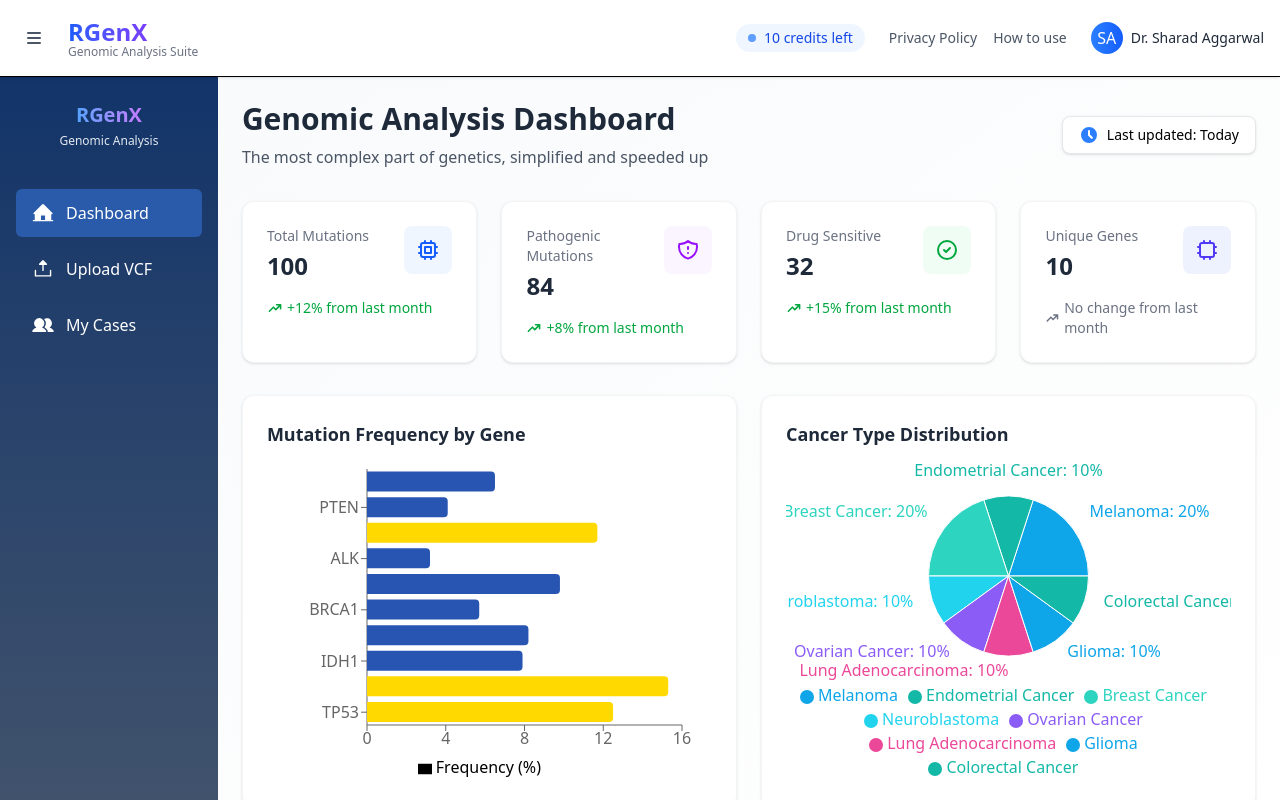
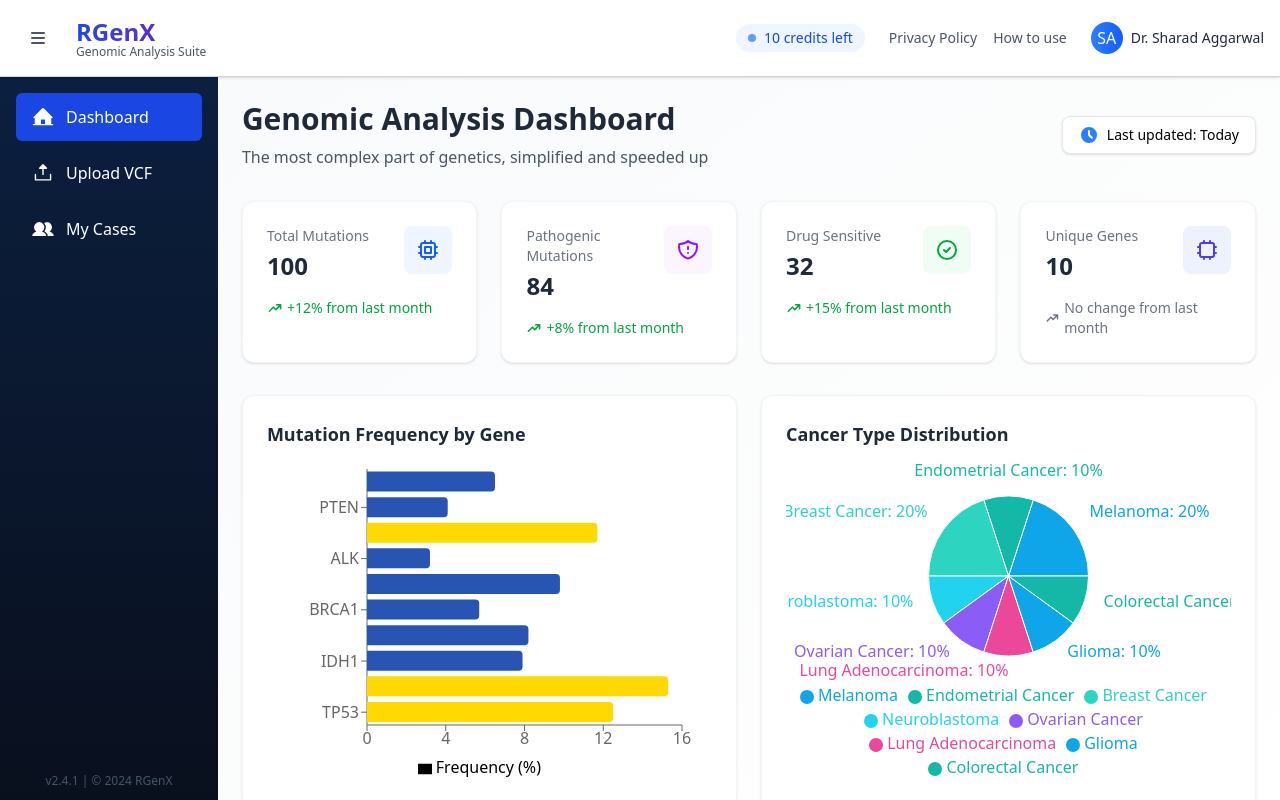
Before and after one commit to usaif1/rgenxv2, a React (Vite) app: page / in a window 1280 px wide. Built offline with nearby package versions, Linux system fonts and the light colour scheme.

Commit message:
Fixed Header, Navbar, removed UI inconsistencies

```diff
--- a/src/components/Header/Header.tsx
+++ b/src/components/Header/Header.tsx
@@ -32,14 +32,16 @@ const Header: React.FC<HeaderProps> = ({
   };
 
   return (
-    <header className="w-full flex justify-between items-center p-4 border-b bg-white shadow-sm z-50">
+    <header className="w-full flex justify-between items-center p-4  border-t-0 border-b border-gray-300 bg-white shadow-sm z-50">
       {/* Logo & Menu Icon */}
       <div className="flex items-center space-x-4">
         <button
           onClick={toggleSidebar}
-          className="p-2 rounded-md hover:bg-gray-100 transition-colors cursor-pointer"
+          className="p-3 rounded-md hover:bg-gray-100 transition-colors cursor-pointer"
         >
           <svg
+            width={32}
+            height={32}
             xmlns="http://www.w3.org/2000/svg"
             className="h-5 w-5 text-gray-600"
             viewBox="0 0 20 20"
@@ -54,10 +56,10 @@ const Header: React.FC<HeaderProps> = ({
         </button>
 
         <div className="flex flex-col">
-          <span className="text-2xl font-bold bg-clip-text text-transparent bg-gradient-to-r from-blue-600 to-purple-600">
+          <span className="text-2xl font-bold bg-clip-text text-transparent bg-gradient-to-r from-blue-700 to-purple-800">
             RGenX
           </span>
-          <span className="text-xs text-gray-500 -mt-1">
+          <span className="text-xs text-gray-600 -mt-1">
             Genomic Analysis Suite
           </span>
         </div>
--- a/src/components/Sidebar/Sidebar.tsx
+++ b/src/components/Sidebar/Sidebar.tsx
@@ -17,29 +17,29 @@ const Sidebar: React.FC = () => {
 
   return (
     <div
-      className={`h-full bg-gradient-to-b from-primary to-slate-600 text-white p-4 flex flex-col justify-between overflow-y-auto transition-all duration-300 ${
-        isSidebarOpen ? "w-64" : "w-24"
-      }`}
+      className={`h-full max-h-[100svh] relative bg-gradient-to-b from-primary to-slate-900 text-white p-2 px-4 flex flex-col justify-between overflow-hidden transition-all duration-300 ${isSidebarOpen ? "w-64" : "w-20"
+        }`}
     >
-      <div>
-        <div
-          className={`flex items-center justify-center mb-8 transition-all duration-300 ${
+      <div className="absolute inset-0 h-full bg-black backdrop-blur-1xl opacity-40"></div>
+      <div className="relative z-20 py-2">
+        {/* <div
+          className={`flex items-center justify-center mb-6 transition-all duration-300 ${
             isSidebarOpen ? "h-16" : "h-12 mt-4"
           }`}
         >
           {isSidebarOpen ? (
-            <div className="flex flex-col items-center">
-              <span className="text-xl font-bold bg-clip-text text-transparent bg-gradient-to-r from-blue-400 to-purple-400">
+            <div className="flex flex-col items-center pt-3">
+              <span className="text-2xl font-bold bg-clip-text text-transparent bg-gradient-to-r from-blue-400 to-purple-400">
                 RGenX
               </span>
-              <span className="text-xs text-slate-200 mt-1">
+              <span className="text-xs text-slate-200 mt">
                 Genomic Analysis
               </span>
             </div>
           ) : (
-            <div className="w-8 h-8 rounded-md bg-blue-500 flex items-center justify-center">
+            <div className="w-full p-2 py-3 rounded-md bg-blue-500 flex items-center justify-center">
               <svg
-                className="h-5 w-5 text-white"
+                className="h-6 w-6 text-white"
                 fill="currentColor"
                 viewBox="0 0 20 20"
               >
@@ -47,22 +47,22 @@ const Sidebar: React.FC = () => {
               </svg>
             </div>
           )}
-        </div>
+        </div> */}
 
         <nav className="space-y-2">
           {tabs.map((tab) => (
             <SidebarNavlink item={tab} key={tab.id} />
           ))}
         </nav>
+
       </div>
 
-      <div
-        className={`text-xs text-slate-400 text-center pb-4 transition-opacity ${
-          isSidebarOpen ? "opacity-100" : "opacity-0"
-        }`}
+      <p
+        className={`text-xs font-medium text-slate-600 text-center pb-4 transition-opacity relative bottom-16 ${isSidebarOpen ? "opacity-100" : "opacity-0"
+          }`}
       >
         v2.4.1 | © 2024 RGenX
-      </div>
+      </p>
     </div>
   );
 };
--- a/src/components/Sidebar/SidebarNavlink.tsx
+++ b/src/components/Sidebar/SidebarNavlink.tsx
@@ -28,8 +28,8 @@ const SidebarNavlink: React.FC<Props> = ({ item }) => {
   }
 
   return (
-    <NavLink to={item.route} className="flex items-center justify-center py-2 px-3 rounded-md">
-      <item.icon weight="fill" size={26} />
+    <NavLink to={item.route} className="flex items-center justify-center py-2.5 px-3 rounded-md">
+      <item.icon weight="fill" size={24} />
     </NavLink>
   );
 };
--- a/src/index.css
+++ b/src/index.css
@@ -2,20 +2,23 @@
 
 @theme {
   /* background colors */
-  --color-primary: #123469; /* Main buttons, navigation bars, input outlines */
+  --color-primary: #123469;
+  /* Main buttons, navigation bars, input outlines */
 
   /* hover state */
   --color-hover-primary: #184080;
   --color-hover-secondary: #2a5baa;
 
   /* text colors */
-  --color-text-primary: #181d27; /* Current page in breadcrumbs */
+  --color-text-primary: #181d27;
+  /* Current page in breadcrumbs */
   --color-text-secondary: #414651;
   --color-text-placeholder: #717680;
   --color-text-accent: #535862;
 
   /* border colors */
-  --color-accent-500: #4763e4; /* Searchbar borders, interactive element highlights */
+  --color-accent-500: #4763e4;
+  /* Searchbar borders, interactive element highlights */
 }
 
 :root {
@@ -35,7 +38,11 @@ body {
 }
 
 a.active {
-  background-color: #2a5baa;
+  background-color: #1a46e4;
+}
+
+button {
+  cursor: pointer;
 }
 
 @layer base {
--- a/src/modules/vfc/screens/SelectCategory.tsx
+++ b/src/modules/vfc/screens/SelectCategory.tsx
@@ -4,7 +4,7 @@ import React from "react";
 const Germline: React.FC = () => {
   return (
     <>
-      <div className="flex flex-col items-center justify-center min-h-screen bg-gray-50 p-6">
+      <div className="flex flex-col items-center justify-start min-h-screen bg-gray-50 p-6">
         <h2 className="text-2xl font-semibold text-gray-800 mb-8">
           Genomic Analysis Options
         </h2>
@@ -78,7 +78,7 @@ const Germline: React.FC = () => {
               </p>
             </div>
 
-            <button className="mt-8 px-6 py-3 bg-gradient-to-r from-blue-500 to-blue-600 text-white rounded-full font-medium shadow-md hover:shadow-lg transition-all duration-300 hover:from-blue-600 hover:to-blue-700 active:scale-95">
+            <button className="relative mt-8 z-20 px-6 py-3 bg-gradient-to-r from-blue-500 to-blue-600 text-white rounded-full font-medium shadow-md hover:shadow-lg transition-all duration-300 hover:from-blue-600 hover:to-blue-700 active:scale-95">
               Select Analysis
             </button>
 
@@ -95,8 +95,8 @@ const Germline: React.FC = () => {
           </div>
 
           {/* Germline Trios Card */}
-          <div className="group relative w-72 h-[28rem] bg-gradient-to-br from-gray-50 to-white rounded-2xl shadow-xl overflow-hidden p-6 flex flex-col items-center justify-start border-2 border-gray-200">
-            <div className="absolute inset-0 bg-gray-100/50 backdrop-blur-sm z-10 flex items-center justify-center">
+          <div className="group relative w-72 h-[28rem] bg-gradient-to-br from-`gray-50 to-white rounded-2xl shadow-xl overflow-hidden p-6 flex flex-col items-center justify-start border-2 border-gray-200">
+            <div className="absolute inset-0 bg-gray-100/50 backdrop-blur-[2px] z-10 flex items-center justify-center">
               <span className="bg-white px-4 py-2 rounded-full text-sm font-medium text-gray-700 shadow-sm">
                 Coming Soon
               </span>
@@ -185,7 +185,7 @@ const Germline: React.FC = () => {
 
           {/* Somatic Analysis Card */}
           <div className="group relative w-72 h-[28rem] bg-gradient-to-br from-purple-50 to-white rounded-2xl shadow-xl overflow-hidden p-6 flex flex-col items-center justify-start border-2 border-purple-100">
-            <div className="absolute inset-0 bg-white/50 backdrop-blur-sm z-10 flex items-center justify-center">
+            <div className="absolute inset-0 bg-white/50 backdrop-blur-[2px] z-10 flex items-center justify-center">
               <span className="bg-white px-4 py-2 rounded-full text-sm font-medium text-purple-700 shadow-sm">
                 Coming Soon
               </span>
```
Also changed, not shown: 1 other file (tests, documents, lock files or other folders).
